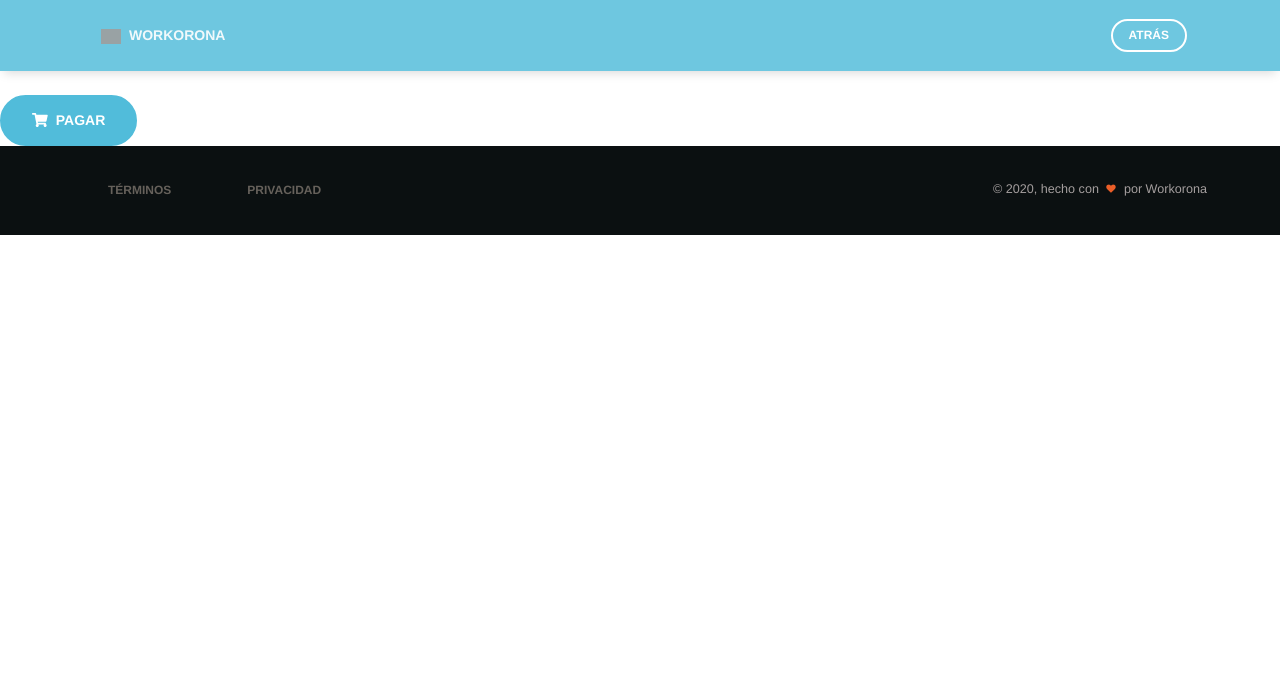
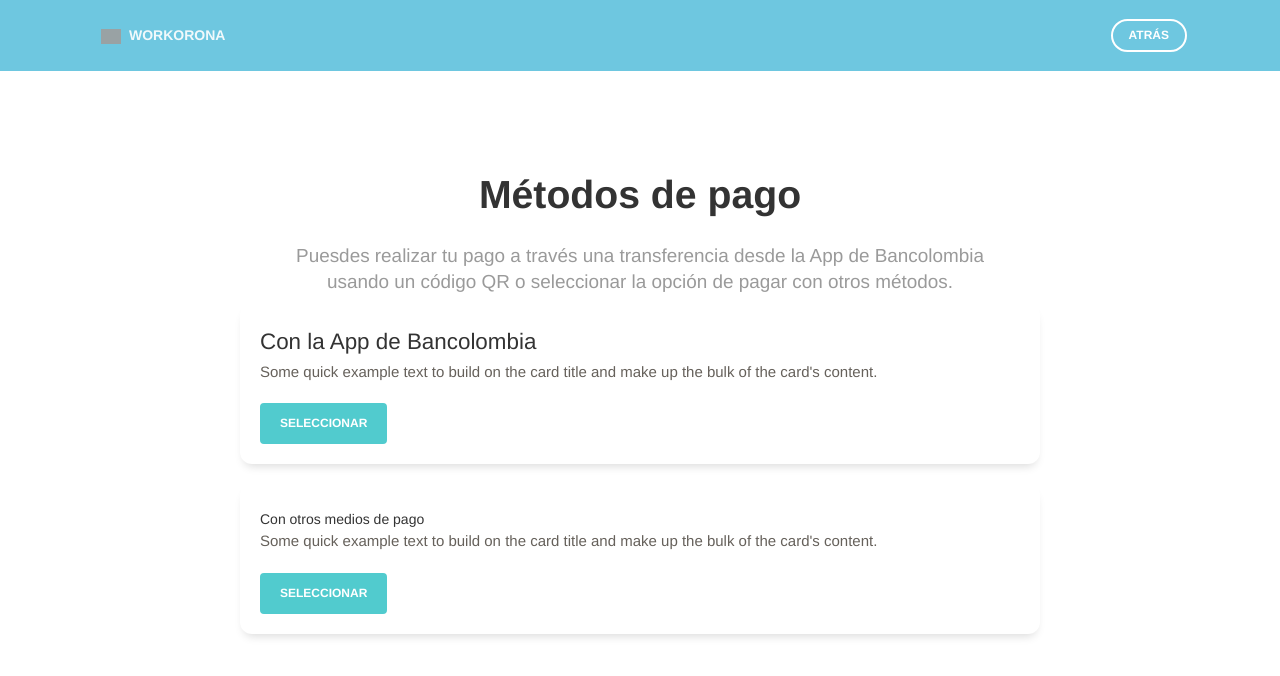
Before and after one commit to sebassium/workorona, a React (Create React App) app: page /checkout in a window 1280 px wide. Shown: the top 676 px of the page. Built offline with nearby package versions, Linux system fonts and the light colour scheme; grey boxes are pictures that could not be loaded.

Commit message:
Working in checkout page

```diff
--- a/src/views/Checkout/index.js
+++ b/src/views/Checkout/index.js
@@ -1,12 +1,22 @@
-import React, { Fragment, useEffect } from "react";
-import { FontAwesomeIcon } from "@fortawesome/react-fontawesome";
-import { faShoppingCart } from "@fortawesome/free-solid-svg-icons";
+import React, { Fragment, useEffect, useState } from "react";
+// import { FontAwesomeIcon } from "@fortawesome/react-fontawesome";
+// import { faShoppingCart } from "@fortawesome/free-solid-svg-icons";
 
 // reactstrap components
-import { Button } from "reactstrap";
+import {
+  Card,
+  // CardImg,
+  CardBody,
+  CardTitle,
+  CardText,
+  Button,
+  Container,
+  Row,
+  Col
+} from "reactstrap";
 
 // core components
-import { SimpleNavbar, Footer } from "components";
+import { SimpleNavbar } from "components";
 
 const Terms = () => {
   document.documentElement.classList.remove("nav-open");
@@ -17,24 +27,86 @@ const Terms = () => {
     };
   });
 
+  const [state, setState] = useState({
+    app: false,
+    others: false
+  });
+
+  const { app, others } = state;
+
+  const hanldeClickApp = () => {
+    setState({ app: true, others: false });
+  };
+  const hanldeClickOthers = () => {
+    setState({ app: false, others: true });
+  };
+
   return (
     <Fragment>
       <SimpleNavbar />
-      <div className="mt-4" />
-      <Button
-        size="lg"
-        color="info"
-        className="btn-round btn-icon text-center"
-        mp-mode="dftl"
-        name="MP-payButton"
-        href="https://www.mercadopago.com.co/checkout/v1/redirect?pref_id=151726621-893b2383-45a2-4a6f-9e74-5e8939319b7b"
-      >
-        <FontAwesomeIcon icon={faShoppingCart} className="mr-2" />
-        Pagar
-      </Button>
-      <Footer />
+      <div className="section">
+        <Container>
+          <div>
+            <Row className="text-center">
+              <Col className="ml-auto mr-auto" md="8">
+                <h2 className="title">Métodos de pago</h2>
+                <h5 className="description">
+                  Puesdes realizar tu pago a través una transferencia desde la
+                  App de Bancolombia usando un código QR o seleccionar la opción
+                  de pagar con otros métodos.
+                </h5>
+              </Col>
+            </Row>
+          </div>
+          <Card style={{ maxWidth: "50rem" }} className="mx-auto">
+            <CardBody>
+              <CardTitle>
+                <h4 className="title my-0">Con la App de Bancolombia</h4>
+              </CardTitle>
+              <CardText>
+                Some quick example text to build on the card title and make up
+                the bulk of the card's content.
+              </CardText>
+              <Button
+                color={app ? "danger" : "primary"}
+                onClick={hanldeClickApp}
+              >
+                Seleccionar
+              </Button>
+            </CardBody>
+          </Card>
+          <Card style={{ maxWidth: "50rem" }} className="mx-auto">
+            <CardBody>
+              <CardTitle>Con otros medios de pago</CardTitle>
+              <CardText>
+                Some quick example text to build on the card title and make up
+                the bulk of the card's content.
+              </CardText>
+              <Button
+                color={others ? "danger" : "primary"}
+                onClick={hanldeClickOthers}
+              >
+                Seleccionar
+              </Button>
+            </CardBody>
+          </Card>
+        </Container>
+      </div>
+      {/* <Footer /> */}
     </Fragment>
   );
 };
 
 export default Terms;
+
+// <Button
+//   size="lg"
+//   color="info"
+//   className="btn-round btn-icon text-center"
+//   mp-mode="dftl"
+//   name="MP-payButton"
+//   href="https://www.mercadopago.com.co/checkout/v1/redirect?pref_id=151726621-893b2383-45a2-4a6f-9e74-5e8939319b7b"
+// >
+//   <FontAwesomeIcon icon={faShoppingCart} className="mr-2" />
+//   Pagar
+// </Button>
```
